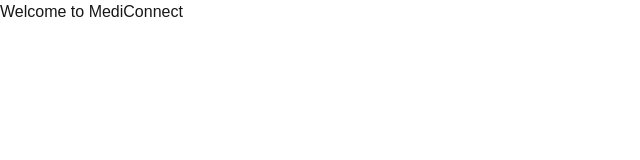
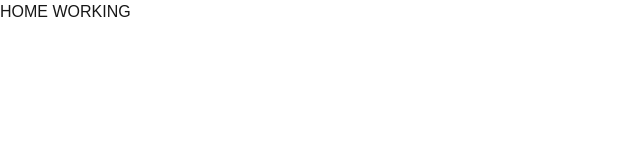
Before and after one commit to Progress21-tech/I-solutions, a Next.js app in the folder mediconnect-uphr/: page / in a window 1280 px wide. Shown: the top 160 px of the page, without its empty margins (0-640 px from the left). Built offline with nearby package versions, Linux system fonts and the light colour scheme.

Commit message:
Update page.tsx

```diff
--- a/mediconnect-uphr/app/page.tsx
+++ b/mediconnect-uphr/app/page.tsx
@@ -1,7 +1,3 @@
 export default function Home() {
-  return (
-    <div>
-      <h1>Welcome to MediConnect</h1>
-    </div>
-  )
+  return <h1>HOME WORKING</h1>
 }
```
